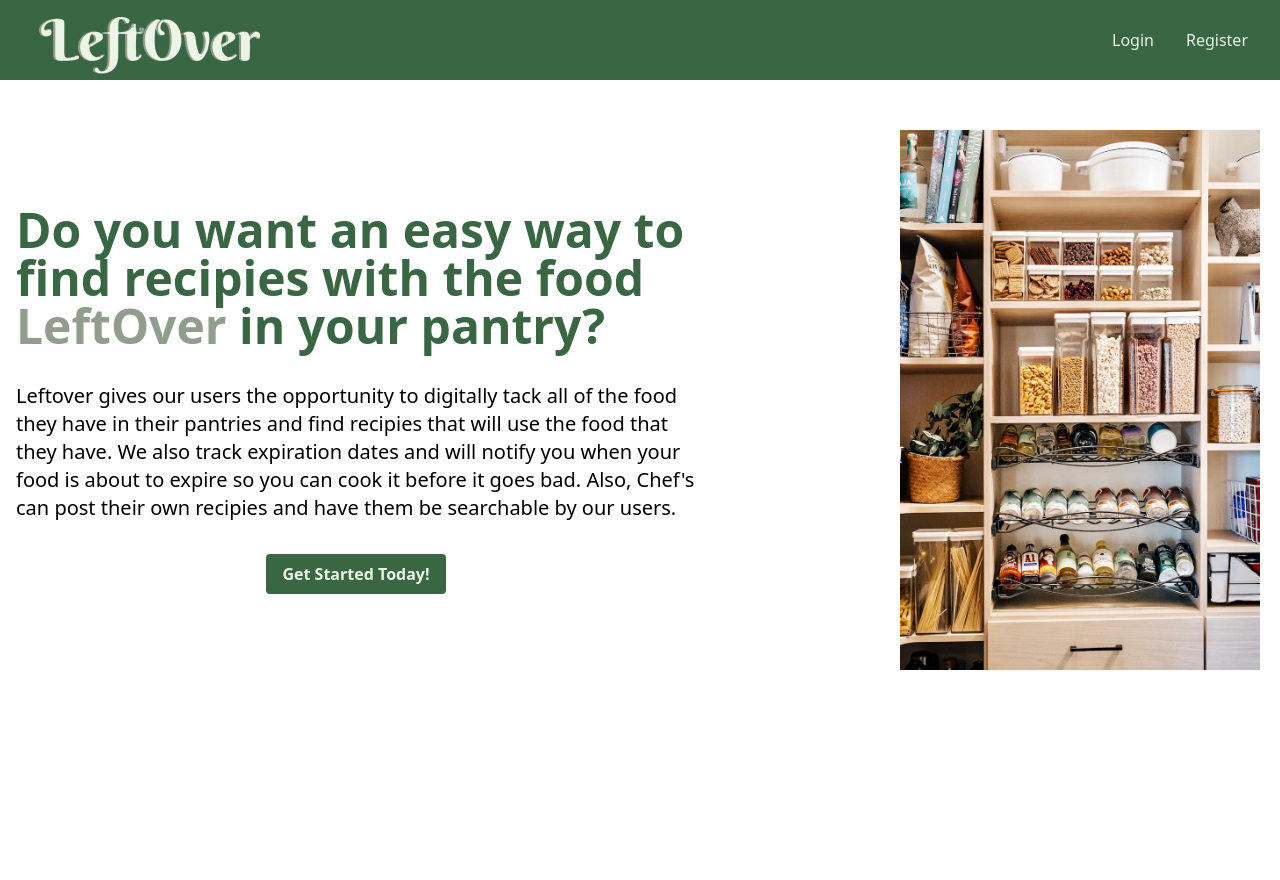
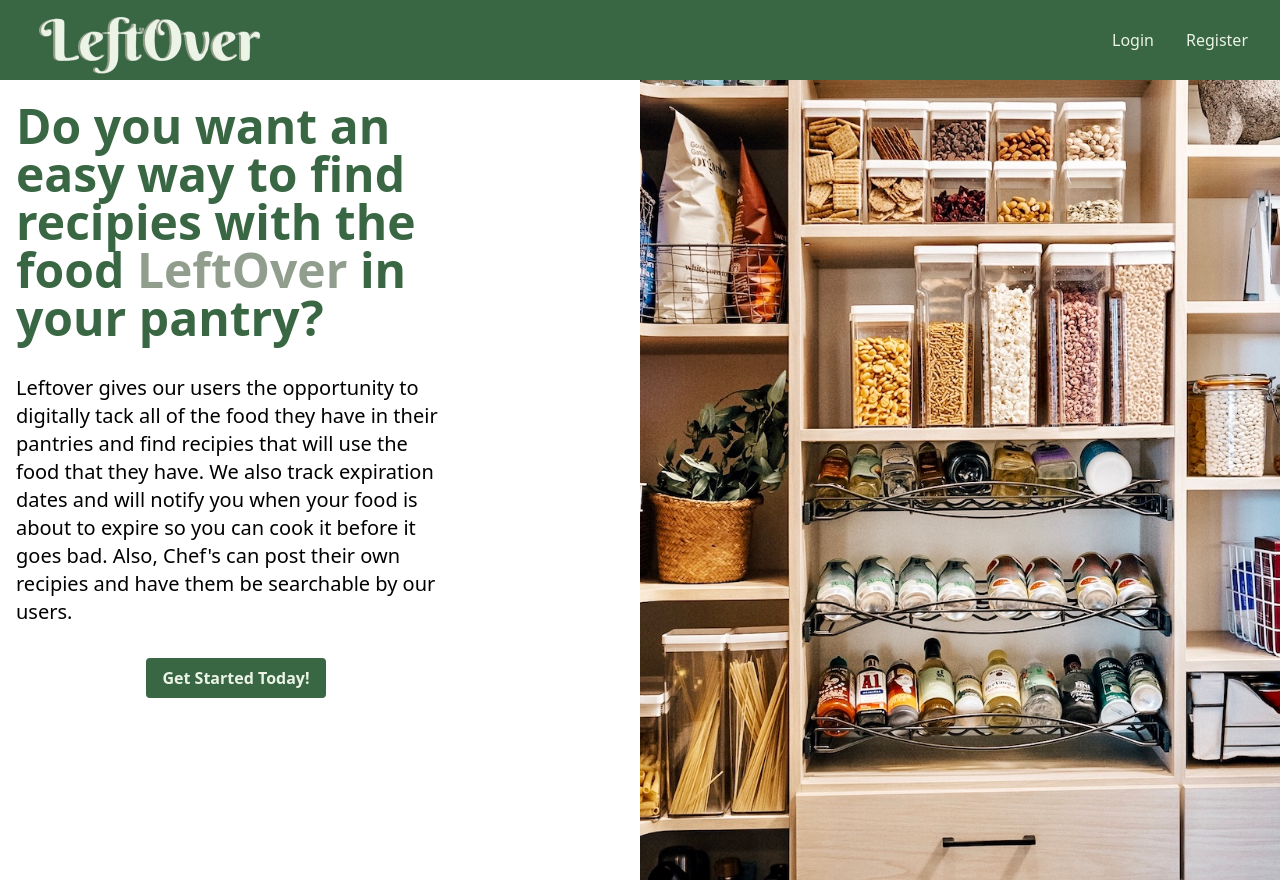
Before and after one commit to mastergoureau/EPantry, a Next.js app in the folder COP4521/leftover/: page / in a window 1280 px wide. Before the commit the page ends 800 px from the top, so only its background shows below. Built offline with nearby package versions, Linux system fonts and the light colour scheme.

Commit message:
Changes to the home page

```diff
--- a/COP4521/leftover/src/app/page.js
+++ b/COP4521/leftover/src/app/page.js
@@ -18,7 +18,7 @@ export default function Home() {
             </button>
             </Link>
           </div>
-          <Image className="px-5 hidden sm:block" src="/pantry.jpg" width={400} height={300} />
+          <Image className="w-1/2 h-full hidden lg:block" src="/pantry.jpg" width={400} height={300} />
         </div>
       </div>
     </div>
```
